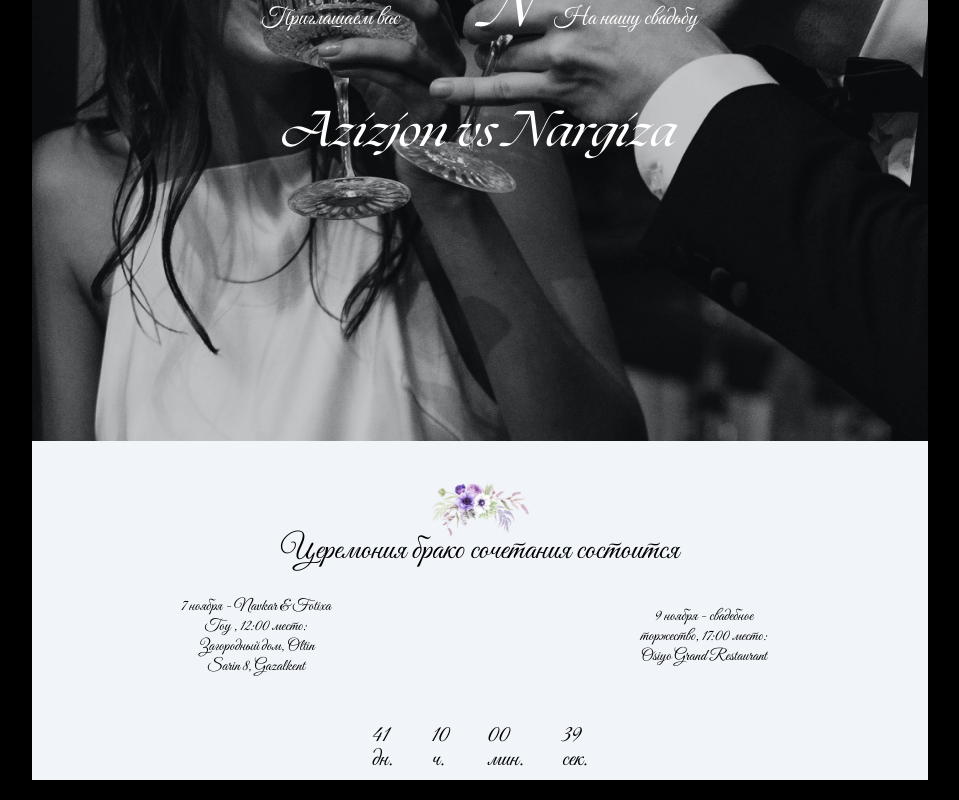
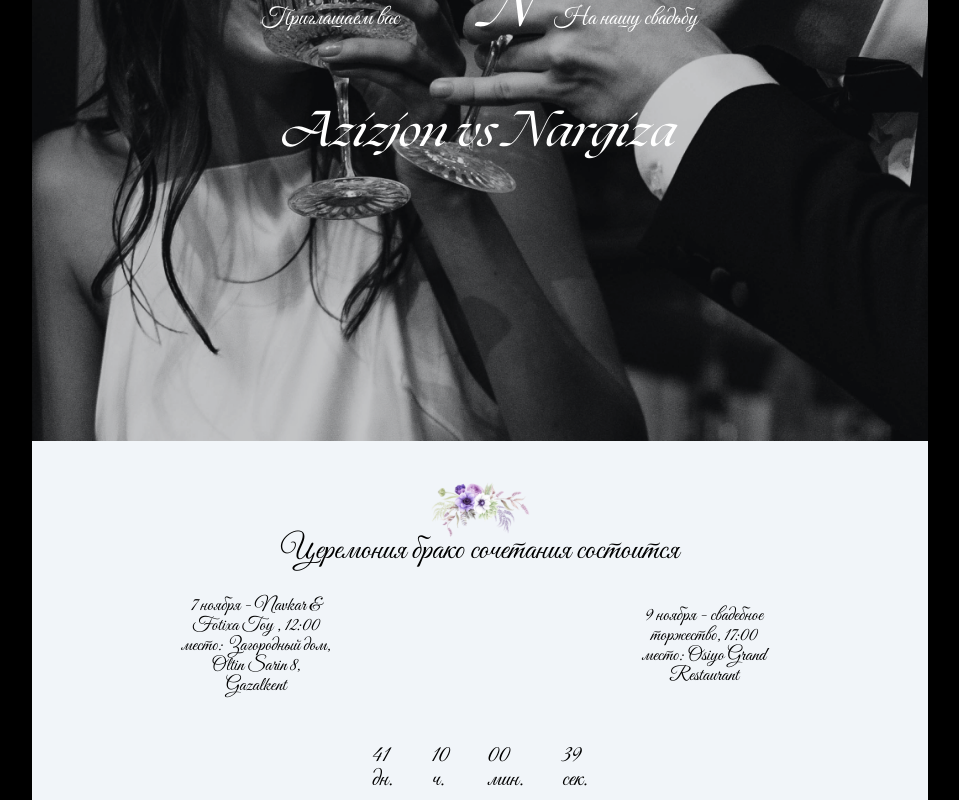
Before and after one commit to Zarif001/Azizjon-Nargiza-Invitation, a React (Vite) app: page / in a window 1280 px wide. Shown: the part 359-1159 px from the top of the page, without its empty margins (160-1119 px from the left). Built offline with nearby package versions, Linux system fonts and the light colour scheme.

Commit message:
test commit

```diff
--- a/src/components/Slider/Slider.jsx
+++ b/src/components/Slider/Slider.jsx
@@ -14,11 +14,11 @@ export default function SimpleSlider() {
     slidesToScroll: 1,
     fade: true,
     arrows: false,
-    // autoplay: true,
+    autoplay: true,
     autoplaySpeed: 6000
   };
   const textAnimation = {
-    initial: { x: -1000, opacity: 0 },
+    initial: { x: -100, opacity: 0 },
     animate: { x: 0, opacity: 1 },
     exit: { x: 100, opacity: 0 },
     transition: { duration: 3 },
--- a/tailwind.config.js
+++ b/tailwind.config.js
@@ -3,7 +3,7 @@ export default {
   content: ["./index.html", "./src/**/*.{js,ts,jsx,tsx}"],
   theme: {
     fontSize: {
-      sm: ["1rem", "1.25rem"], // 14px, 20px
+      sm: ["1.2rem", "1.25rem"], // 14px, 20px
       m: ["1.5rem", "1.5rem"],
       llg: ['2rem', '1.8rem'],    // 24px, 24px
       lg: ["2.75rem", "2.25rem"],   // 44px, 36px
```
Also changed, not shown: 1 other file (tests, documents, lock files or other folders).
